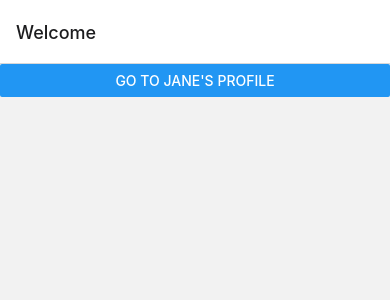
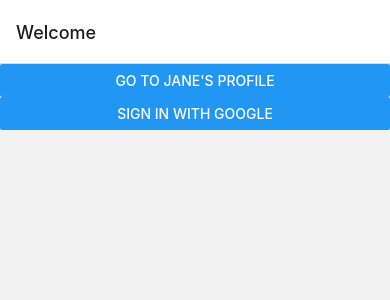
Before and after one commit to chanshukei/sicaworld-android, a React Native app in the folder sicaworld-app/: screen /Home in a window 390 px wide. Shown: the top 300 px of the page. Built offline with nearby package versions, Linux system fonts and the light colour scheme.

Commit message:
2nd version

```diff
--- a/sicaworld-app/Home.js
+++ b/sicaworld-app/Home.js
@@ -1,13 +1,53 @@
-import { StyleSheet, Button } from 'react-native';
+import {Button, StyledButton, ButtonText} from 'react-native';
+import { Fontisto } from "@expo/vector-icons";
+import * as Google from 'expo-google-app-auth';
+import { useState } from 'react';
+import { ScreenContainer } from 'react-native-screens';
 
 const Home = ({ navigation }) => {
+    const [googleSubmitting, setGoogleSubmitting] = useState(false);
+
+
+const handleGoogleSignIn = () => {
+    setGoogleSubmitting(true);
+
+    const config = {
+        androidClientId: '941729682379-3jfperv7ae155ttm3k9cs2qlkrd71406.apps.googleusercontent.com',
+        iosClientId: '941729682379-uf3ns9n8udfgou5qhegjtd0gsfd8pie7.apps.googleusercontent.com',
+        scopes: ['profile', 'email'],
+    };
+
+    Google.logInAsync(config)
+        .then((result) =>{
+            const{type, user} = result;
+            if(type=='success'){
+                const {email, name} = user;
+                console.log('Google signin successful');
+                console.log('Email:'+email+' Name:'+name);
+            }else{
+                console.log('Google signin was cancelled');
+            }
+            setGoogleSubmitting(false);
+        })
+        .catch((error) => {
+            console.log(error);
+            setGoogleSubmitting(false);
+        });
+    }
+
     return (
+        <ScreenContainer>
             <Button
                 title="Go to Jane's profile"
                 onPress={() =>
                     navigation.navigate('Profile', { name: 'Jane' })
                 }
             />
+            <Button
+                title="Sign in with Google"
+                onPress={handleGoogleSignIn}
+            />
+      </ScreenContainer>
     );
   }
 
--- a/sicaworld-app/package.json
+++ b/sicaworld-app/package.json
@@ -13,13 +13,15 @@
     "@react-navigation/native": "^6.0.10",
     "@react-navigation/native-stack": "^6.6.1",
     "expo": "~44.0.0",
+    "expo-google-app-auth": "~8.3.0",
     "expo-status-bar": "~1.2.0",
+    "fontisto": "^3.0.4",
     "react": "17.0.1",
     "react-dom": "17.0.1",
     "react-native": "0.64.3",
-    "react-native-web": "0.17.1",
+    "react-native-safe-area-context": "3.3.2",
     "react-native-screens": "~3.10.1",
-    "react-native-safe-area-context": "3.3.2"
+    "react-native-web": "0.17.1"
   },
   "devDependencies": {
     "@babel/core": "^7.12.9"
```
Also changed, not shown: 1 other file (tests, documents, lock files or other folders). Lines whose indentation alone changed are shown as unchanged.
